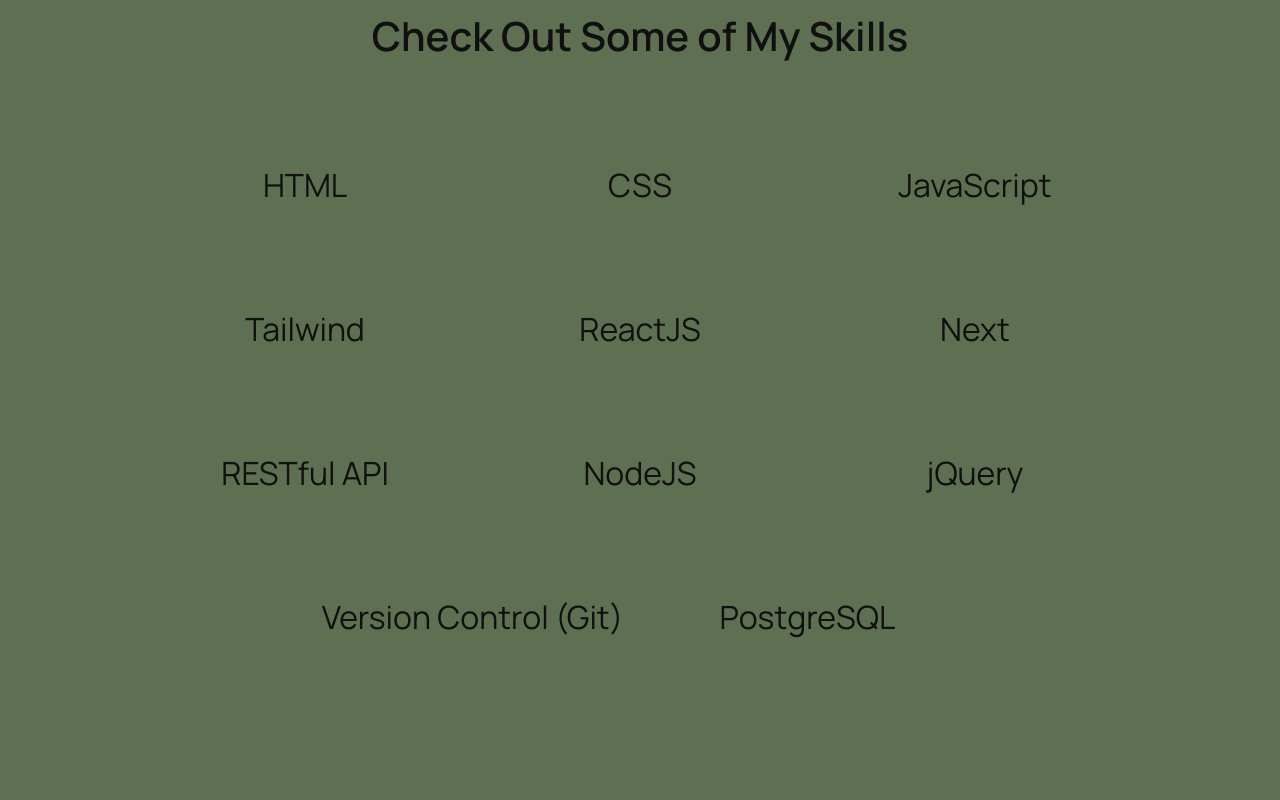
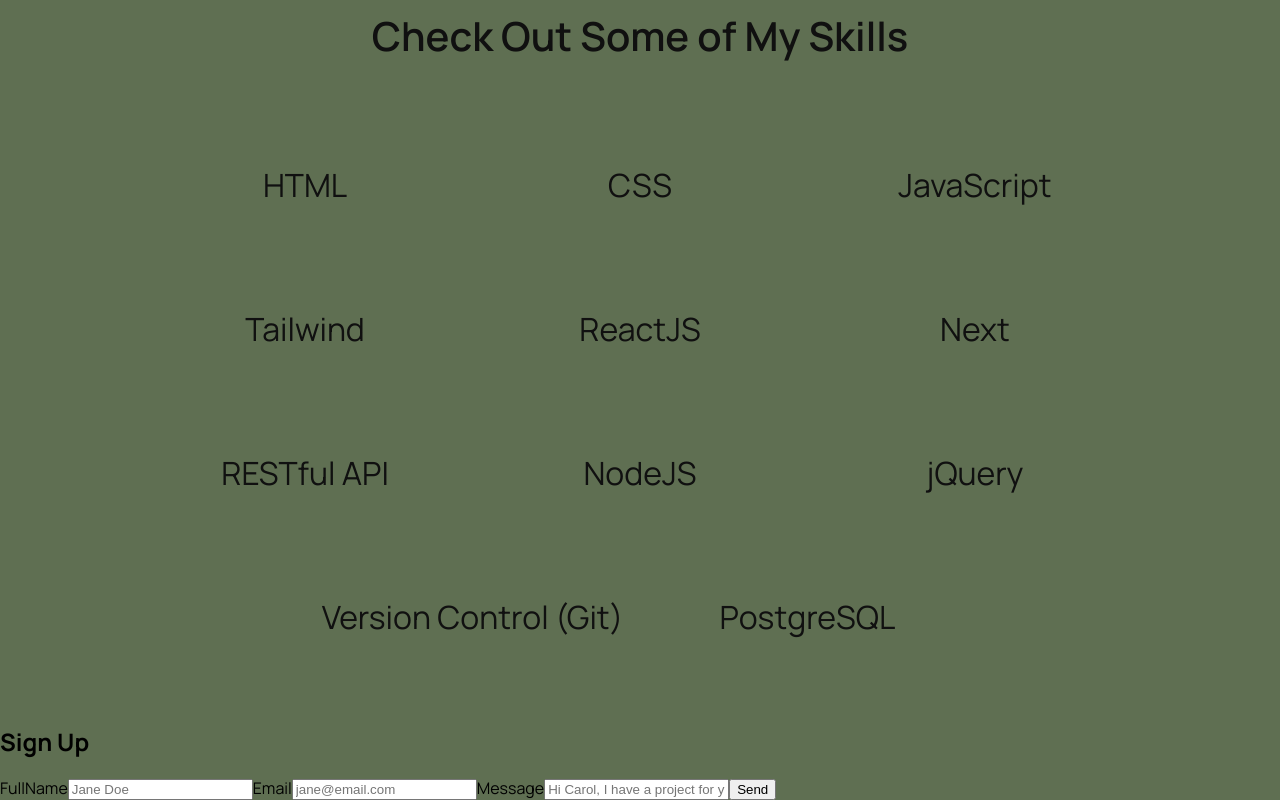
Before and after one commit to CarolANikolic/portfolio, a Next.js app: page / in a window 1280 px wide. Shown: the part 4481-5281 px from the top of the page. Before the commit the page ends 5186 px from the top, so only its background shows below. Built offline with nearby package versions, Linux system fonts and the light colour scheme.

Commit message:
feat: create contact form component and validation with formik and yup.

```diff
--- a/app/page.js
+++ b/app/page.js
@@ -1,6 +1,7 @@
 import AboutMe from "@/components/AboutMe";
 import PortfolioSection from "@/components/PortfolioSection";
 import Skills from "@/components/Skills";
+import ContactForm from "@/components/ContactForm";
 
 export default function Home() {
   return (
@@ -8,6 +9,7 @@
       <AboutMe/>
       <PortfolioSection/>
       <Skills/>
+      <ContactForm/>
     </main>
   );
 }
--- /dev/null
+++ b/components/ContactForm/index.js
@@ -0,0 +1,62 @@
+"use client"
+import { Formik, Field, Form } from 'formik';
+import { ErrorMessage } from 'formik';
+import * as yup from 'yup';
+
+let validationSchema = yup.object().shape({
+    fullName: yup
+    .string()
+    .min(4, "Full Name must be at least 4 characters.")
+    .required("This field is required."),
+
+    message: yup
+    .string()
+    .min(10, "Message must be at least 10 characters.")
+    .required("This field is required."),
+
+    email: yup
+    .string()
+    .email("Please, enter a valid e-mail adress.")
+    .required("This field is required."),
+});
+
+export default function ContactForm() {
+    return (
+        <section>
+            <h1>Sign Up</h1>
+            <Formik
+            initialValues={{
+                fullName: '',
+                email: '',
+                message: '',
+            }}
+            onSubmit={async (values) => {
+                await new Promise((r) => setTimeout(r, 500));
+                console.log(JSON.stringify(values, null, 2));
+            }}
+            validationSchema={validationSchema}
+            >
+                <Form>
+                    <label htmlFor="fullName">FullName</label>
+                    <Field id="fullname" name="fullName" placeholder="Jane Doe" />
+                    <ErrorMessage name="fullName" component="div"/>
+
+                    <label htmlFor="email">Email</label>
+                    <Field
+                        id="email"
+                        name="email"
+                        placeholder="jane@email.com"
+                        type="email"
+                    />
+                    <ErrorMessage name="email" component="div"/>
+
+                    <label htmlFor="message">Message</label>
+                    <Field id="message" name="message" placeholder="Hi Carol, I have a project for you..." />
+                    <ErrorMessage name="message" component="div"/>
+
+                    <button type="submit">Send</button>
+                </Form>
+            </Formik>
+        </section>
+    );
+}
```
